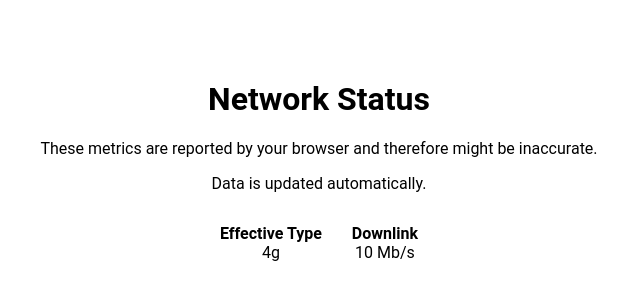
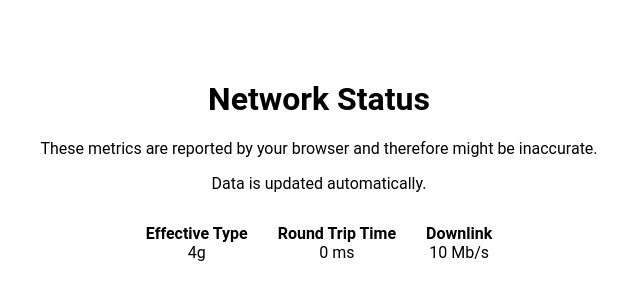
Before and after one commit to Trikolon/vue-network-status, a Vue app: page / in a window 1280 px wide. Shown: the top 300 px of the page, without its empty margins (321-961 px from the left). Built offline with nearby package versions, Linux system fonts and the light colour scheme.

Commit message:
Bugfix: Also display 0 values

```diff
--- a/src/components/NetworkStatus.vue
+++ b/src/components/NetworkStatus.vue
@@ -1,7 +1,7 @@
 <template>
     <div id="infobox">
       <div id="notSupported" v-if="!supported">Browser not supported</div>
-      <div v-for="metric in status" v-if="metric.value">
+      <div v-for="metric in status" v-if="metric.value != null">
         <div>
         <label>{{metric.name}}</label><div> {{metric.value}} {{metric.unit}}</div>
         </div>
```
